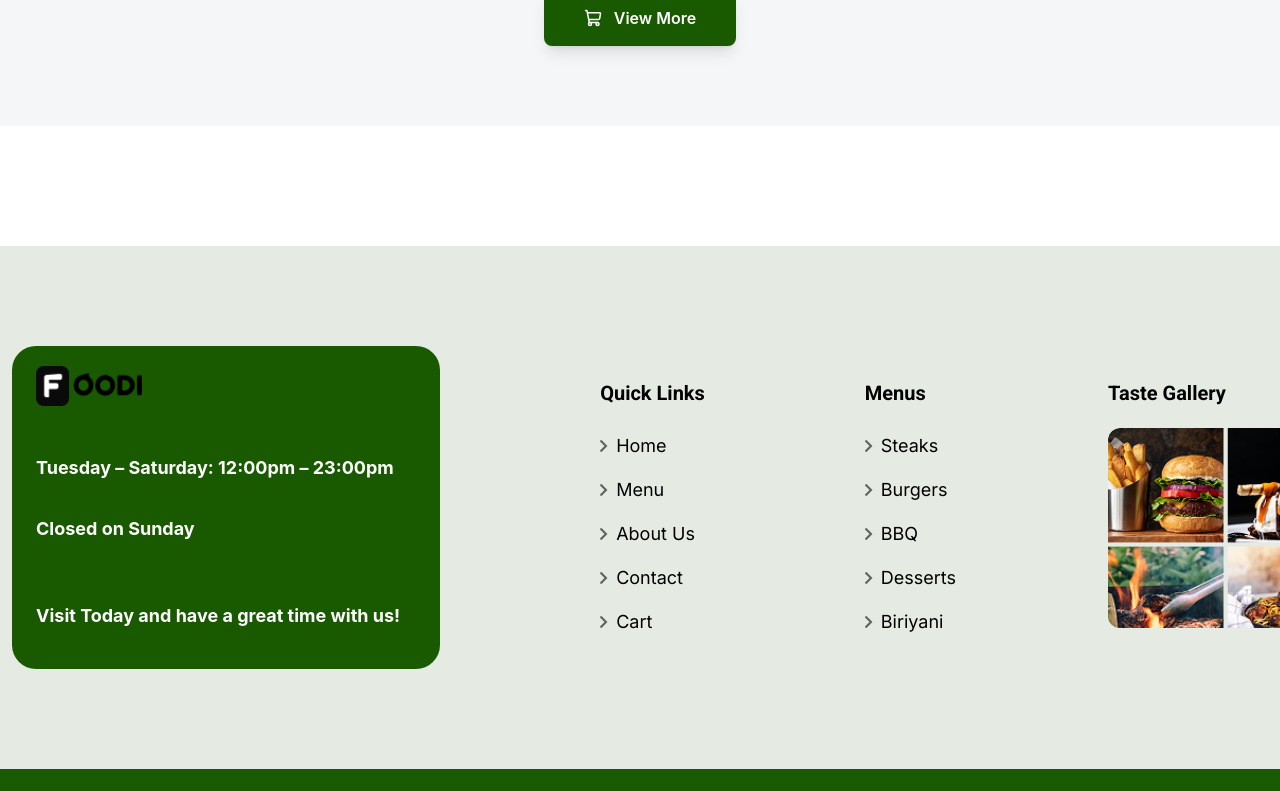
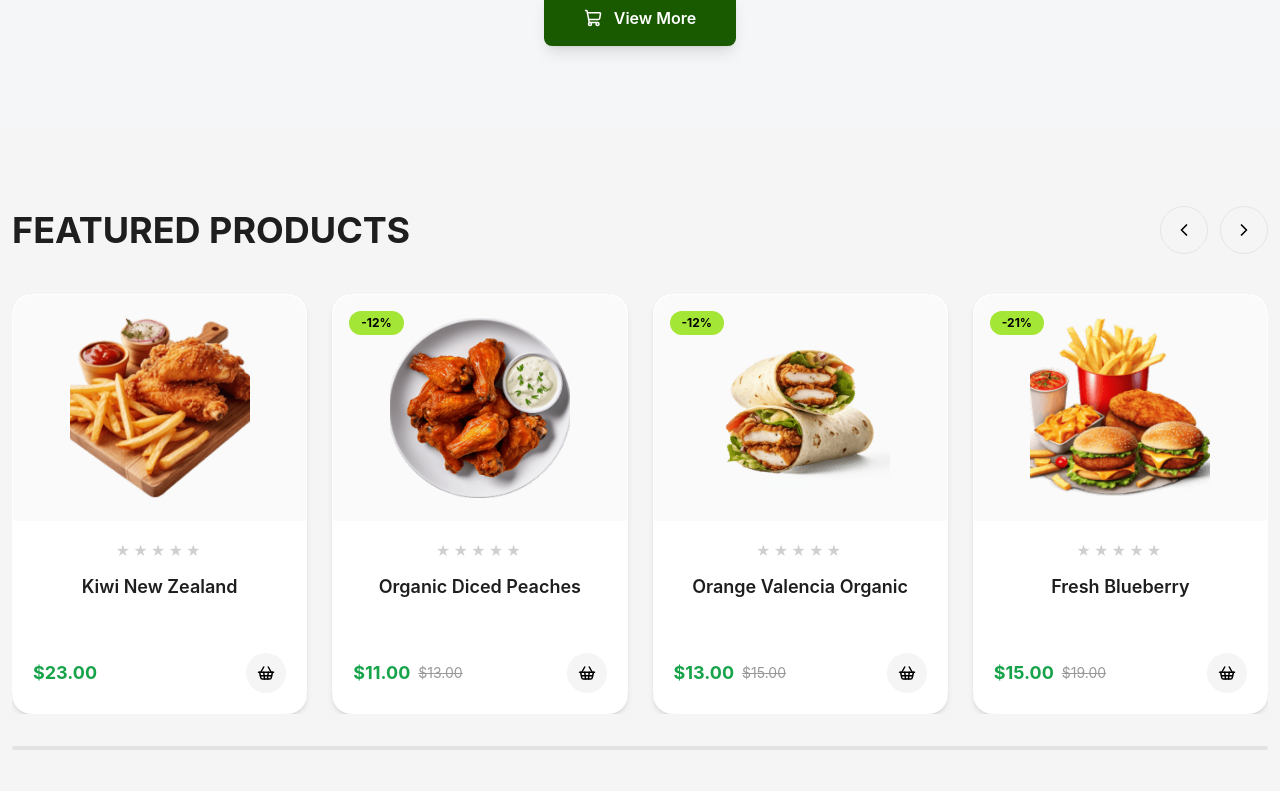
Before and after one commit to Riyadulislamratul/foodi_resturant, a React (Vite) app: page / in a window 1280 px wide. Shown: the part 7664-8455 px from the top of the page. Built offline with nearby package versions, Linux system fonts and the light colour scheme.

Commit message:
Featured Products section added

```diff
--- /dev/null
+++ b/src/components/FeaturedProducts.jsx
@@ -0,0 +1,213 @@
+// FIXES:
+// 1. Rounded corner black edge issue = add swiper slide padding + card border-transparent
+// 2. Progress bar = real swiper progress using onSlideChange
+// 3. Cleaner card layout matching your design
+
+import React, { useRef, useState } from "react";
+import Section from "./Section";
+import Container from "./Container";
+import { ChevronLeft, ChevronRight, ShoppingBasket } from "lucide-react";
+
+// Swiper
+import { Swiper, SwiperSlide } from "swiper/react";
+import { Navigation } from "swiper/modules";
+
+// Swiper CSS
+import "swiper/css";
+import "swiper/css/navigation";
+
+// Product Images
+import Product1 from "../assets/food1.png";
+import Product2 from "../assets/food2.png";
+import Product3 from "../assets/food3.png";
+import Product4 from "../assets/food4.png";
+import Product5 from "../assets/food5.png";
+
+const products = [
+  {
+    id: 1,
+    img: Product1,
+    title: "Kiwi New Zealand",
+    price: "$23.00",
+    oldPrice: "",
+  },
+  {
+    id: 2,
+    img: Product2,
+    title: "Organic Diced Peaches",
+    price: "$11.00",
+    oldPrice: "$13.00",
+    sale: "-12%",
+  },
+  {
+    id: 3,
+    img: Product3,
+    title: "Orange Valencia Organic",
+    price: "$13.00",
+    oldPrice: "$15.00",
+    sale: "-12%",
+  },
+  {
+    id: 4,
+    img: Product4,
+    title: "Fresh Blueberry",
+    price: "$15.00",
+    oldPrice: "$19.00",
+    sale: "-21%",
+  },
+  {
+    id: 5,
+    img: Product5,
+    title: "Yellow Lemon Organic",
+    price: "$18.00",
+    oldPrice: "",
+  },
+  {
+    id: 6,
+    img: Product1,
+    title: "Yellow Lemon Organic",
+    price: "$18.00",
+    oldPrice: "",
+  },
+  {
+    id: 7,
+    img: Product2,
+    title: "Yellow Lemon Organic",
+    price: "$18.00",
+    oldPrice: "",
+  },
+];
+
+const FeaturedProducts = () => {
+  const swiperRef = useRef(null);
+  const [progress, setProgress] = useState(0);
+
+  const updateProgress = (swiper) => {
+    const totalSlides = swiper.slides.length - swiper.params.slidesPerView;
+    const current = swiper.realIndex;
+    const percentage = (current / totalSlides) * 100;
+    setProgress(Math.min(percentage, 100));
+  };
+
+  return (
+    <Section className="py-20 bg-[#f5f5f5] px-3">
+      <Container className="max-w-[1600px]">
+        {/* Header */}
+        <div className="flex items-center justify-between mb-10">
+          <h2 className="text-3xl md:text-4xl font-bold text-[#1E1E1E] uppercase">
+            Featured Products
+          </h2>
+
+          <div className="flex gap-3">
+            <button className="featured-prev w-12 h-12 rounded-full border border-[#E5E5E5] flex items-center justify-center hover:bg-[#F72C5B] hover:text-white transition cursor-pointer">
+              <ChevronLeft size={20} />
+            </button>
+
+            <button className="featured-next w-12 h-12 rounded-full border border-[#E5E5E5] flex items-center justify-center hover:bg-[#F72C5B] hover:text-white transition cursor-pointer">
+              <ChevronRight size={20} />
+            </button>
+          </div>
+        </div>
+
+        {/* Swiper */}
+        <Swiper
+          modules={[Navigation]}
+          spaceBetween={25}
+          slidesPerView={1.2}
+          loop={true}
+          onSwiper={(swiper) => {
+            swiperRef.current = swiper;
+            updateProgress(swiper);
+          }}
+          onSlideChange={(swiper) => updateProgress(swiper)}
+          onBeforeInit={(swiper) => {
+            swiper.params.navigation.prevEl = ".featured-prev";
+            swiper.params.navigation.nextEl = ".featured-next";
+          }}
+          navigation={{
+            prevEl: ".featured-prev",
+            nextEl: ".featured-next",
+          }}
+          breakpoints={{
+            640: { slidesPerView: 2 },
+            1024: { slidesPerView: 4 },
+            1400: { slidesPerView: 5 },
+          }}
+          className="pb-10"
+        >
+          {products.map((item) => (
+            <SwiperSlide key={item.id} className="py rounded-3xl">
+              <ProductCard item={item} />
+            </SwiperSlide>
+          ))}
+        </Swiper>
+
+        {/* Real Progress Bar */}
+        <div className="w-full h-[4px] bg-[#E3E3E3] rounded-full mt-8 overflow-hidden">
+          <div
+            className="h-full bg-[#F72C5B] rounded-full transition-all duration-500"
+            style={{ width: `${progress}%` }}
+          ></div>
+        </div>
+      </Container>
+    </Section>
+  );
+};
+
+export default FeaturedProducts;
+
+// Product Card
+const ProductCard = ({ item }) => {
+  return (
+    <div className="bg-white rounded-[20px] shadow-md border border-transparent overflow-hidden group h-[420px] w-full flex flex-col">
+      {/* Image Area */}
+      <div className="relative h-[230px] w-full bg-[#FAFAFA] flex items-center justify-center overflow-hidden rounded-t-[20px]">
+        {/* Sale Badge */}
+        {item.sale && (
+          <span className="absolute top-4 left-4 bg-[#A3E635] text-black text-xs font-bold px-3 py-1 rounded-full z-10">
+            {item.sale}
+          </span>
+        )}
+
+        {/* Image */}
+        <img
+          src={item.img}
+          alt={item.title}
+          className="max-h-[180px] max-w-[180px] object-contain group-hover:scale-105 transition duration-300"
+        />
+      </div>
+
+      {/* Content */}
+      <div className="p-5 flex flex-col flex-1">
+        {/* Stars */}
+        <div className="text-[#CFCFCF] text-sm mb-3 tracking-[3px]">
+          ★★★★★
+        </div>
+
+        {/* Title */}
+        <h3 className="text-lg font-semibold text-[#1E1E1E] leading-7 min-h-[56px] mb-6">
+          {item.title}
+        </h3>
+
+        {/* Bottom */}
+        <div className="flex items-center justify-between mt-auto">
+          <div className="flex items-center gap-2">
+            <span className="text-[#16A34A] font-bold text-lg">
+              {item.price}
+            </span>
+
+            {item.oldPrice && (
+              <span className="text-[#999] line-through text-sm">
+                {item.oldPrice}
+              </span>
+            )}
+          </div>
+
+          <button className="w-10 h-10 rounded-full bg-[#F5F5F5] flex items-center justify-center hover:bg-[#F72C5B] hover:text-white transition cursor-pointer">
+            <ShoppingBasket size={18} />
+          </button>
+        </div>
+      </div>
+    </div>
+  );
+};
--- a/src/pages/HomePage.jsx
+++ b/src/pages/HomePage.jsx
@@ -9,6 +9,7 @@ import FAQ from '../components/FAQ'
 import InfoBar from '../components/InfoBar'
 import BalancedDiet from '../components/BalancedDiet'
 import PopularFoods from '../components/PopularFoods'
+import FeaturedProducts from '../components/FeaturedProducts'
 
 const HomePage = () => {
   return (
@@ -23,6 +24,7 @@ const HomePage = () => {
       <BalancedDiet />
       <InfoBar />
       <PopularFoods />
+      <FeaturedProducts />
     </>
   )
 }
```
